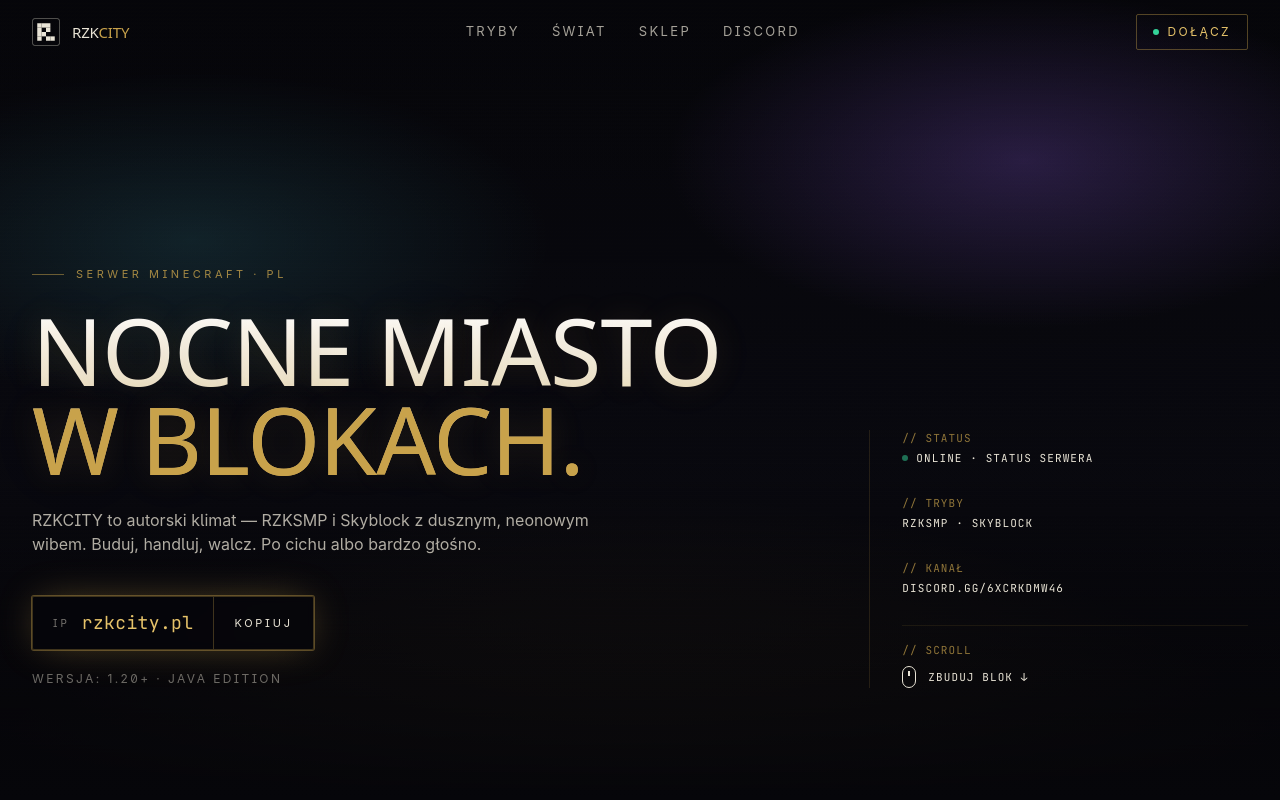
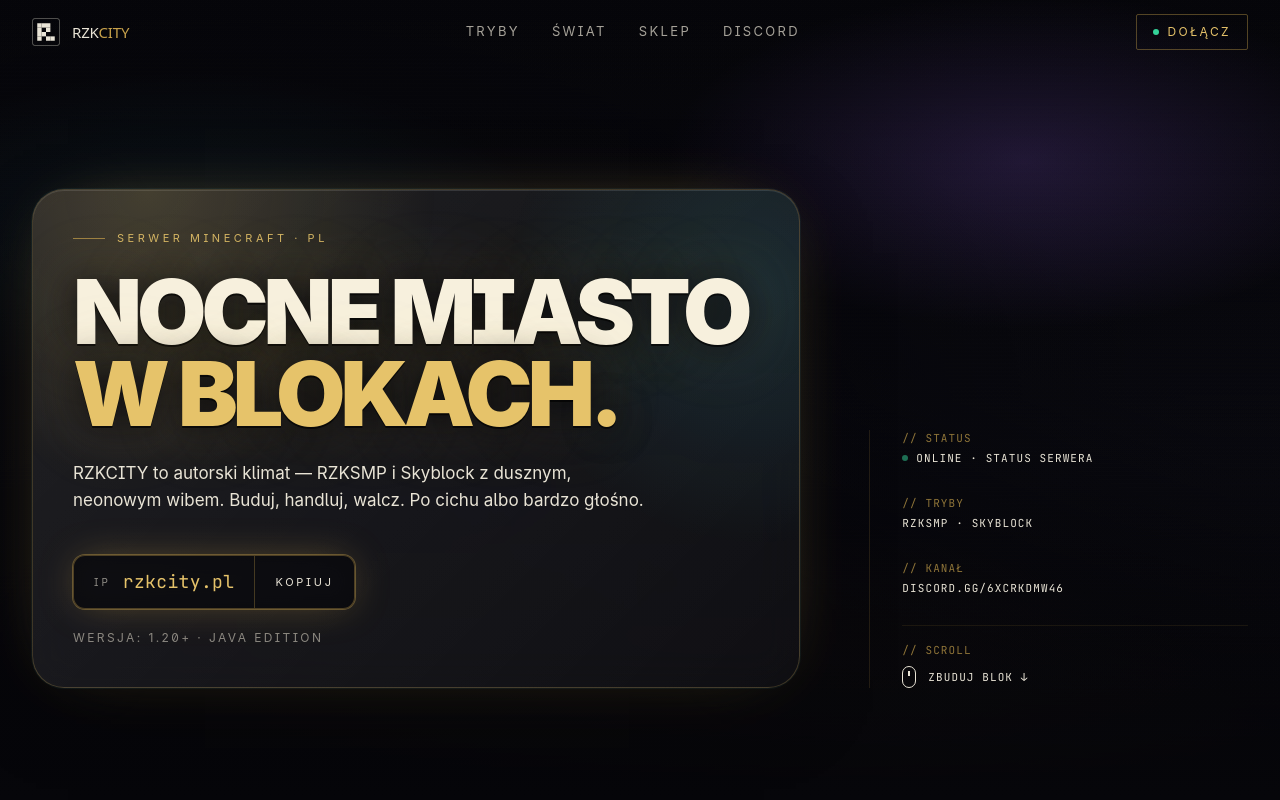
Before and after one commit to bestkry/rzkcity-site, a React (Vite) app: page / in a window 1280 px wide. Shown: the top 800 px of the page. Built offline with nearby package versions, Linux system fonts and the light colour scheme; a web font is replaced by a local one.

Commit message:
Improve hero readability with glass panel

```diff
--- a/src/components/Hero.jsx
+++ b/src/components/Hero.jsx
@@ -60,31 +60,33 @@
           </video>
         )}
         <div className="absolute inset-0 scanlines opacity-40 mix-blend-overlay" />
-        <div className="absolute inset-0 bg-gradient-to-b from-ink/40 via-ink/30 to-ink" />
+        <div className="absolute inset-0 bg-gradient-to-b from-ink/55 via-ink/35 to-ink" />
+        <div className="absolute inset-0 bg-[radial-gradient(ellipse_at_20%_72%,rgba(6,6,10,0.86)_0%,rgba(6,6,10,0.52)_38%,rgba(6,6,10,0.08)_68%)]" />
       </div>
 
       <div className="relative z-10 max-w-7xl mx-auto w-full px-5 sm:px-8 grid lg:grid-cols-12 gap-10 items-end">
         {/* Tag rail */}
         <div className="lg:col-span-7 xl:col-span-8">
-          <div className="flex items-center gap-3 text-[11px] tracking-[0.32em] uppercase text-gold/80 mb-6">
-            <span className="w-8 h-px bg-gold/50" />
+          <div className="hero-glass max-w-3xl rounded-[2rem] px-5 py-6 sm:px-8 sm:py-8 lg:px-10 lg:py-10">
+            <div className="flex items-center gap-3 text-[11px] tracking-[0.32em] uppercase text-gold-bright/90 mb-6">
+              <span className="w-8 h-px bg-gold/70" />
               Serwer Minecraft · PL
             </div>
 
-          <h1 className="font-display uppercase leading-[0.95] tracking-[0.025em] headline-gradient headline-edge text-[clamp(2.4rem,7.3vw,6.4rem)]">
+            <h1 className="hero-title-readable uppercase leading-[0.92] tracking-[-0.055em] text-[clamp(2.7rem,7vw,6.7rem)]">
               Nocne miasto<br />
-            <span className="text-gold">w blokach.</span>
+              <span className="text-gold-bright">w blokach.</span>
             </h1>
 
-          <p className="mt-6 max-w-xl text-bone/75 text-[15px] sm:text-base leading-relaxed">
+            <p className="mt-6 max-w-xl text-bone/86 text-[15px] sm:text-[17px] leading-relaxed">
               RZKCITY to autorski klimat — RZKSMP i Skyblock z dusznym, neonowym wibem.
               Buduj, handluj, walcz. Po cichu albo bardzo głośno.
             </p>
 
             {/* IP + copy */}
-          <div className="mt-10 inline-flex items-stretch border border-gold/30 bg-ink/60 backdrop-blur-sm rounded-sm overflow-hidden shadow-gold-glow">
+            <div className="mt-10 inline-flex items-stretch border border-gold/35 bg-ink/70 backdrop-blur-md rounded-xl overflow-hidden shadow-gold-glow">
               <div className="px-5 py-3 flex items-center gap-3">
-              <span className="text-[10px] tracking-[0.3em] uppercase text-bone/50">IP</span>
+                <span className="text-[10px] tracking-[0.3em] uppercase text-bone/60">IP</span>
                 <span className="ip-chip text-gold-bright text-lg">{IP}</span>
               </div>
               <button
@@ -96,8 +98,9 @@
               </button>
             </div>
 
-          <div className="mt-5 text-[12px] tracking-[0.2em] uppercase text-bone/45">
+            <div className="mt-5 text-[12px] tracking-[0.2em] uppercase text-bone/55">
               Wersja: 1.20+ · Java edition
+            </div>
           </div>
         </div>
 
--- a/src/index.css
+++ b/src/index.css
@@ -95,6 +95,45 @@
   text-shadow:
     0 0 30px rgba(200, 162, 75, 0.15),
     0 0 100px rgba(160, 107, 255, 0.08);
+}
+
+.hero-glass {
+  position: relative;
+  isolation: isolate;
+  overflow: hidden;
+  background:
+    linear-gradient(135deg, rgba(255, 255, 255, 0.105), rgba(255, 255, 255, 0.035)),
+    linear-gradient(180deg, rgba(6, 6, 10, 0.82), rgba(6, 6, 10, 0.58));
+  border: 1px solid rgba(230, 195, 106, 0.22);
+  box-shadow:
+    inset 0 1px 0 rgba(255, 255, 255, 0.12),
+    0 0 0 1px rgba(91, 231, 255, 0.05),
+    0 28px 90px -36px rgba(0, 0, 0, 0.88),
+    0 0 70px -44px rgba(230, 195, 106, 0.85);
+  backdrop-filter: blur(22px) saturate(135%);
+  -webkit-backdrop-filter: blur(22px) saturate(135%);
+}
+
+.hero-glass::before {
+  content: '';
+  position: absolute;
+  inset: 0;
+  z-index: -1;
+  background:
+    radial-gradient(circle at 15% 0%, rgba(230, 195, 106, 0.20), transparent 36%),
+    radial-gradient(circle at 95% 20%, rgba(91, 231, 255, 0.12), transparent 32%);
+  opacity: 0.95;
+}
+
+.hero-title-readable {
+  font-family: 'Satoshi', 'Inter', system-ui, sans-serif;
+  font-weight: 900;
+  color: #f7f0dd;
+  text-wrap: balance;
+  text-shadow:
+    0 2px 0 rgba(0, 0, 0, 0.62),
+    0 0 34px rgba(6, 6, 10, 0.85),
+    0 0 76px rgba(230, 195, 106, 0.22);
 }
 
 /* Neon ring focus */
```
Lines whose indentation alone changed are shown as unchanged.
